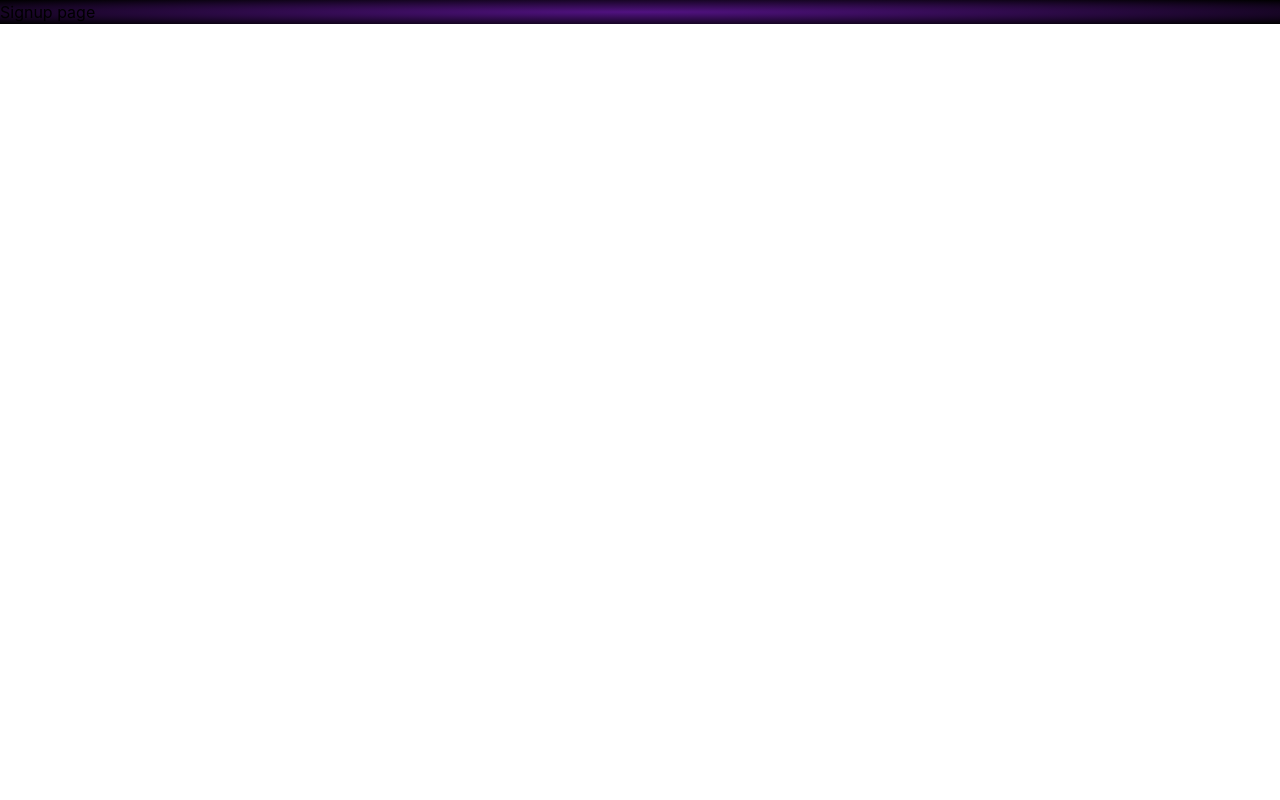
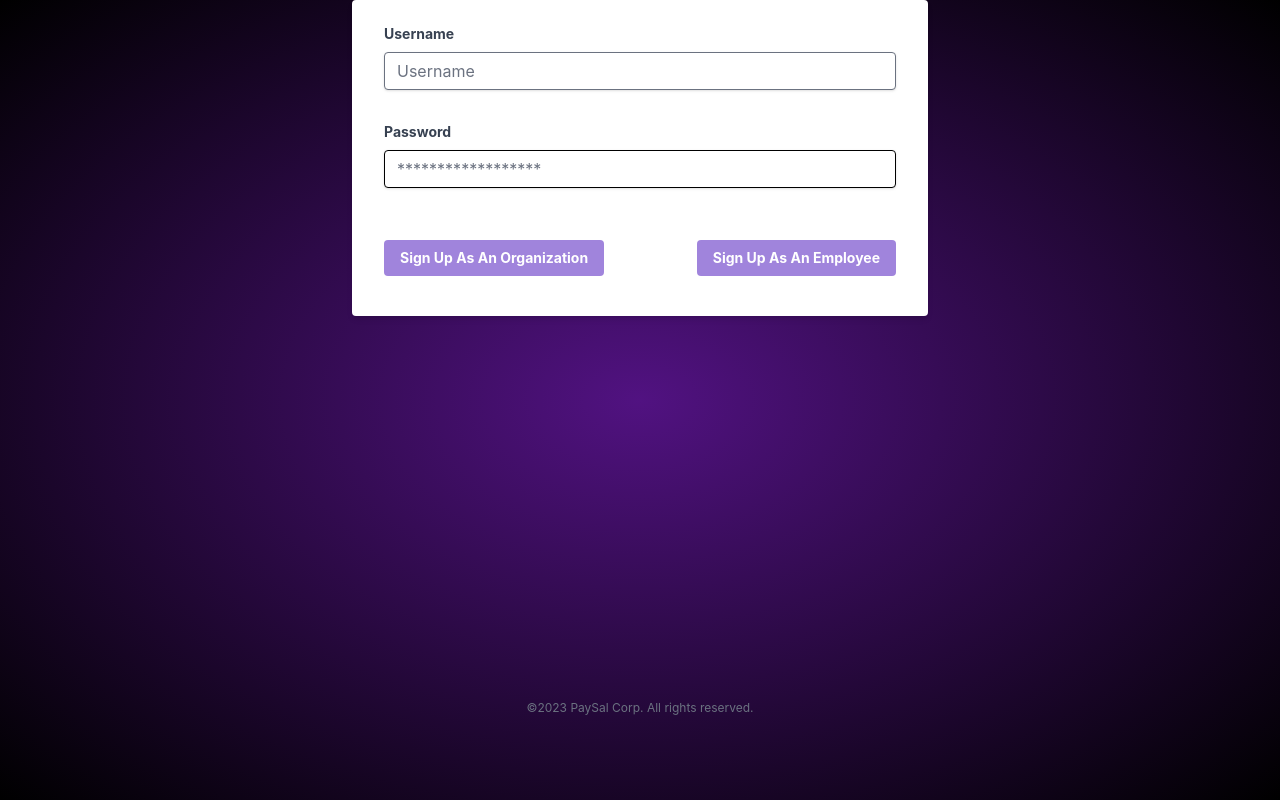
Before and after one commit to Yashaswini-Singh02/paysal, a React (Create React App) app: page /signup in a window 1280 px wide. Built offline with nearby package versions, Linux system fonts and the light colour scheme.

Commit message:
:sparkles: Added SignUp page

```diff
--- a/src/components/Navbar/Navbar.js
+++ b/src/components/Navbar/Navbar.js
@@ -5,7 +5,7 @@ import { Dropdown } from "flowbite-react";
 const Navbar = () => {
   return (
     <div>
-      <nav class="px-2 sm:px-4 p-4 ">
+      <nav class="px-2 h-screen sm:px-4 p-4 ">
         <div class="container flex flex-wrap items-center justify-between mx-auto">
           <a href="https://flowbite.com/" class="flex items-center">
             <img
@@ -18,29 +18,25 @@ const Navbar = () => {
             </span>
           </a>
           <div class="hidden w-full md:block md:w-auto" id="navbar-default">
-            <ul class="flex flex-col  mt-4 border  rounded-lg  md:flex-row md:space-x-6 md:mt-0 md:text-sm md:font-medium md:border-0 ">
+            <ul class="flex flex-col  mt-4 border gap-20 rounded-lg  md:flex-row  md:text-sm md:font-medium md:border-0 ">
               <li>
                 <div class="relative inline-block text-left">
-                  <div className="inline-flex w-full justify-center rounded-lg px-5 py-2 text-md font-semibold text-white ring-2 ring-inset ring-fuchsia-600">
-                    <Dropdown label="Login" inline={true} arrowIcon={false}>
-                      <Dropdown.Item>Dashboard</Dropdown.Item>
-                      <Dropdown.Item>Settings</Dropdown.Item>
-                      <Dropdown.Item>Earnings</Dropdown.Item>
-                      <Dropdown.Divider />
-                      <Dropdown.Item>Sign out</Dropdown.Item>
+                  <div className="flex w-full  justify-around gap-x-1.5 rounded-lg px-10 py-2 text-base font-semibold text-white ring-2 ring-inset ring-fuchsia-600">
+                    <Dropdown className="mt-2" label="Login" inline={true} arrowIcon={false}>
+                    <Dropdown.Item >Employee</Dropdown.Item>
+                      <Dropdown.Item>Organization</Dropdown.Item>
                     </Dropdown>
                   </div>
                 </div>
               </li>
               <li>
                 <div class="relative inline-block text-left">
-                  <div className="flex w-full justify-around gap-x-1.5 rounded-lg px-3 py-2 text-md font-semibold text-white ring-2 ring-inset ring-fuchsia-600">
-                    <Dropdown label="Signin" inline={true} arrowIcon={false}>
-                      <Dropdown.Item>Dashboard</Dropdown.Item>
-                      <Dropdown.Item>Settings</Dropdown.Item>
-                      <Dropdown.Item>Earnings</Dropdown.Item>
-                      <Dropdown.Divider />
-                      <Dropdown.Item>Sign out</Dropdown.Item>
+                  <div className="flex w-full  justify-around gap-x-1.5 rounded-lg px-10 py-2 text-base font-semibold text-white ring-2 ring-inset ring-fuchsia-600">
+                    <Dropdown className="mt-2" label="Signin" inline={true} arrowIcon={false}>
+                      <Dropdown.Item >Employee</Dropdown.Item>
+                      <Dropdown.Item>Organization</Dropdown.Item>
+
+
                     </Dropdown>
                   </div>
                 </div>
--- a/src/components/Signup/Signup.js
+++ b/src/components/Signup/Signup.js
@@ -4,7 +4,40 @@ import React from 'react'
 const Signup = () => {
   return (
     <div>
-        <h1>Signup page</h1>
+        <div class=" h-screen w-full m-auto  max-w-xl ">
+  <form class=" flex flex-col gap-4 justify-center item-center bg-white shadow-md rounded px-8 py-6 pb-10 ">
+    <div class="mb-4">
+      <label class="block text-gray-700 text-sm font-bold mb-2" for="username">
+        Username
+      </label>
+      <input className = "shadow appearance-none border rounded w-full py-2 px-3 text-gray-700 leading-tight focus:outline-none focus:shadow-outline" id="username" type="text" placeholder="Username">
+        </input>
+    </div>
+    <div class="mb-6">
+      <label class="block text-gray-700 text-sm font-bold mb-2" for="password">
+        Password
+      </label>
+      <input class="shadow appearance-none border border-black rounded w-full py-2 px-3 text-gray-700 mb-3 leading-tight focus:outline-none focus:shadow-outline" id="password" type="password" placeholder="******************">
+        </input>
+
+    </div>
+    <div class="flex space-x-2 items-center justify-between">
+      <button class="bg-mint-green  hover:bg-blue-700 text-white text-sm font-bold py-2 px-4 rounded focus:outline-none focus:shadow-outline" type="button">
+        Sign Up As An Organization
+      </button>
+      <button class="bg-mint-green hover:bg-blue-700 text-white text-sm font-bold py-2 px-4 rounded focus:outline-none focus:shadow-outline" type="button">
+        Sign Up As An Employee
+      </button>
+
+
+
+
+    </div>
+  </form>
+  <p class="text-center mt-96 text-gray-500 text-xs">
+    &copy;2023 PaySal Corp. All rights reserved.
+  </p>
+</div>
     </div>
 
   )
--- a/tailwind.config.js
+++ b/tailwind.config.js
@@ -5,6 +5,7 @@ module.exports = {
     extend: {
       colors:{
         'purple': '#511281',
+        'mint-green': '#A084DC'
       },
     },
   },
```
